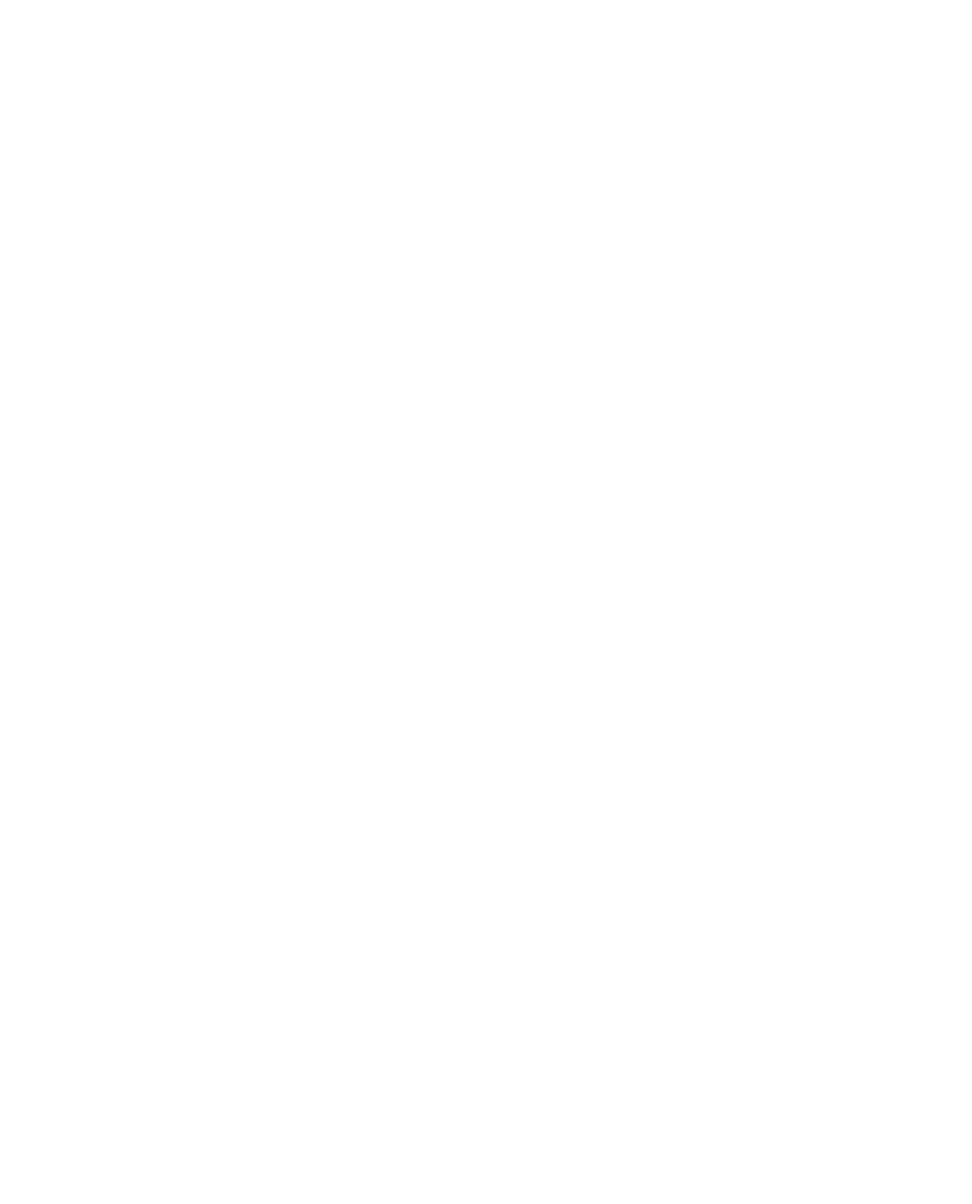
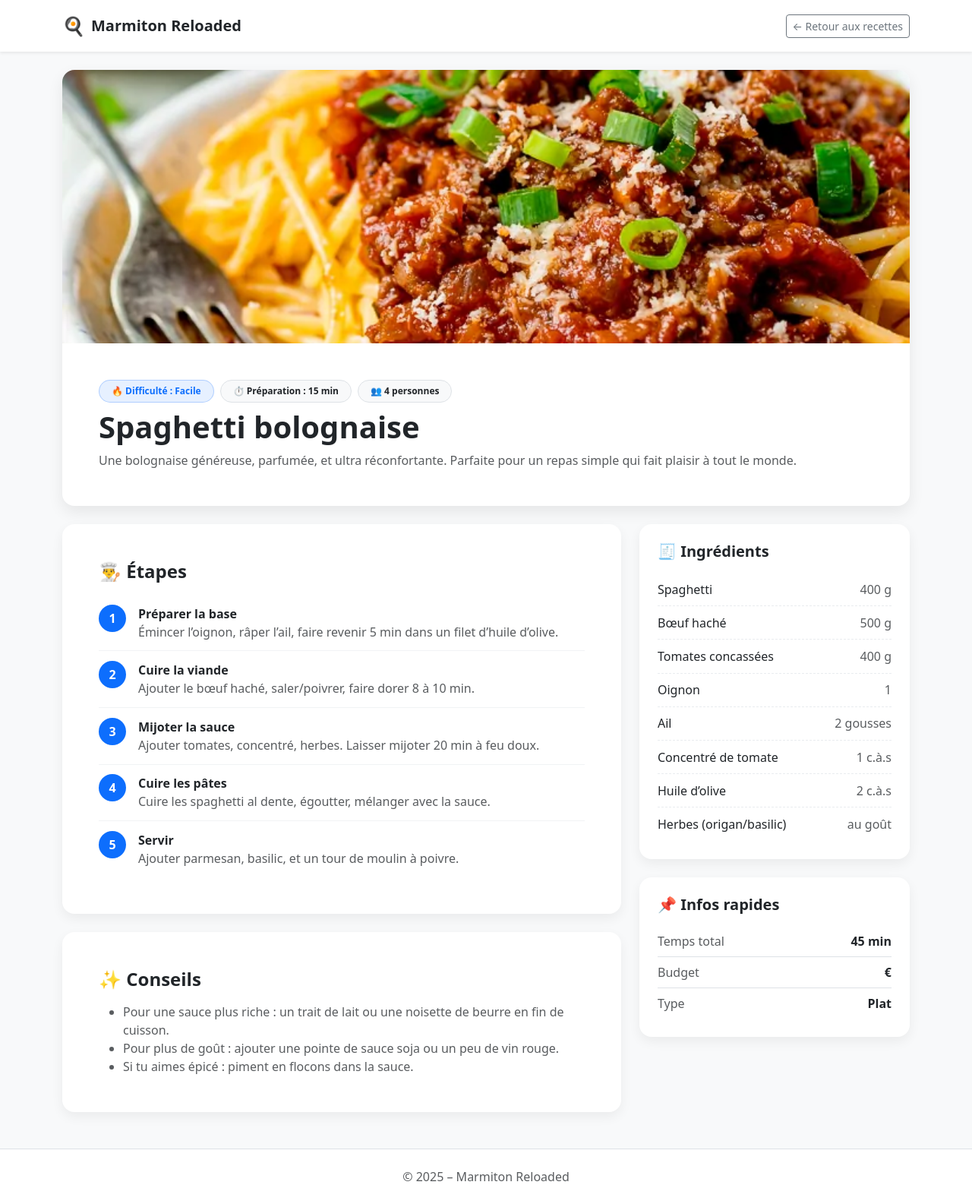
Before and after one commit to reivilo33/TP_POEC, a Flask app: page /recettes/1 in a window 1280 px wide. Before the commit the page is empty. Shown: the whole page at 76% size. Before the commit the page ends 800 px from the top, so only its background shows below. Run offline with Flask 3, Linux system fonts and the light colour scheme.

Commit message:
merge backend to front

```diff
--- a/templates/show.html
+++ b/templates/show.html
@@ -0,0 +1,249 @@
+<!DOCTYPE html>
+<html lang="fr">
+<head>
+  <meta charset="UTF-8">
+  <title>Marmiton Reloaded - Recette</title>
+  <meta name="viewport" content="width=device-width, initial-scale=1">
+
+  <!-- Bootstrap 5.3.8 -->
+  <link
+    href="https://cdn.jsdelivr.net/npm/bootstrap@5.3.8/dist/css/bootstrap.min.css"
+    rel="stylesheet"
+  >
+
+  <style>
+    body { background-color: #f8f9fa; }
+
+    .recipe-hero {
+      background: #fff;
+      border-radius: 1rem;
+      overflow: hidden;
+      box-shadow: 0 8px 20px rgba(0,0,0,0.08);
+    }
+
+    .recipe-hero img {
+      width: 100%;
+      height: 360px;
+      object-fit: cover;
+    }
+
+    .badge-soft {
+      background: rgba(13,110,253,0.10);
+      color: #0d6efd;
+      border: 1px solid rgba(13,110,253,0.25);
+    }
+
+    .section-card {
+      background: #fff;
+      border-radius: 1rem;
+      box-shadow: 0 6px 16px rgba(0,0,0,0.06);
+    }
+
+    .ingredient-item {
+      display: flex;
+      justify-content: space-between;
+      gap: 1rem;
+      padding: .6rem 0;
+      border-bottom: 1px dashed #e9ecef;
+    }
+    .ingredient-item:last-child { border-bottom: none; }
+
+    .step {
+      display: flex;
+      gap: 1rem;
+      padding: .8rem 0;
+      border-bottom: 1px solid #f1f3f5;
+    }
+    .step:last-child { border-bottom: none; }
+
+    .step-number {
+      width: 2.25rem;
+      height: 2.25rem;
+      border-radius: 999px;
+      display: inline-flex;
+      align-items: center;
+      justify-content: center;
+      font-weight: 700;
+      background: #0d6efd;
+      color: #fff;
+      flex: 0 0 auto;
+    }
+  </style>
+</head>
+
+<body>
+
+  <!-- Header -->
+  <header class="bg-white shadow-sm mb-4">
+    <div class="container py-3 d-flex align-items-center justify-content-between">
+      <div class="d-flex align-items-center gap-2">
+        <span class="fs-4">🍳</span>
+        <strong class="fs-5">Marmiton Reloaded</strong>
+      </div>
+
+      <a href="index.html" class="btn btn-outline-secondary btn-sm">
+        ← Retour aux recettes
+      </a>
+    </div>
+  </header>
+
+  <main class="container pb-5">
+
+    <!-- HERO -->
+    <div class="recipe-hero mb-4">
+      <img src="../images/image1.jpg" alt="Spaghetti bolognaise">
+
+      <div class="p-4 p-md-5">
+        <div class="d-flex flex-wrap align-items-center gap-2 mb-2">
+          <span class="badge badge-soft rounded-pill px-3 py-2">🔥 Difficulté : Facile</span>
+          <span class="badge bg-light text-dark rounded-pill px-3 py-2 border">⏱️ Préparation : 15 min</span>
+          <span class="badge bg-light text-dark rounded-pill px-3 py-2 border">👥 4 personnes</span>
+        </div>
+
+        <h1 class="fw-bold mb-2">Spaghetti bolognaise</h1>
+
+        <p class="text-muted mb-0">
+          Une bolognaise généreuse, parfumée, et ultra réconfortante.
+          Parfaite pour un repas simple qui fait plaisir à tout le monde.
+        </p>
+      </div>
+    </div>
+
+    <!-- CONTENU -->
+    <div class="row g-4">
+
+      <!-- Col gauche -->
+      <div class="col-12 col-lg-8">
+
+        <!-- Instructions -->
+        <section class="section-card p-4 p-md-5 mb-4">
+          <h2 class="h4 fw-bold mb-3">👨‍🍳 Étapes</h2>
+
+          <div class="step">
+            <div class="step-number">1</div>
+            <div>
+              <div class="fw-semibold">Préparer la base</div>
+              <div class="text-muted">Émincer l’oignon, râper l’ail, faire revenir 5 min dans un filet d’huile d’olive.</div>
+            </div>
+          </div>
+
+          <div class="step">
+            <div class="step-number">2</div>
+            <div>
+              <div class="fw-semibold">Cuire la viande</div>
+              <div class="text-muted">Ajouter le bœuf haché, saler/poivrer, faire dorer 8 à 10 min.</div>
+            </div>
+          </div>
+
+          <div class="step">
+            <div class="step-number">3</div>
+            <div>
+              <div class="fw-semibold">Mijoter la sauce</div>
+              <div class="text-muted">Ajouter tomates, concentré, herbes. Laisser mijoter 20 min à feu doux.</div>
+            </div>
+          </div>
+
+          <div class="step">
+            <div class="step-number">4</div>
+            <div>
+              <div class="fw-semibold">Cuire les pâtes</div>
+              <div class="text-muted">Cuire les spaghetti al dente, égoutter, mélanger avec la sauce.</div>
+            </div>
+          </div>
+
+          <div class="step">
+            <div class="step-number">5</div>
+            <div>
+              <div class="fw-semibold">Servir</div>
+              <div class="text-muted">Ajouter parmesan, basilic, et un tour de moulin à poivre.</div>
+            </div>
+          </div>
+        </section>
+
+        <!-- Conseils -->
+        <section class="section-card p-4 p-md-5">
+          <h2 class="h4 fw-bold mb-3">✨ Conseils</h2>
+          <ul class="mb-0 text-muted">
+            <li>Pour une sauce plus riche : un trait de lait ou une noisette de beurre en fin de cuisson.</li>
+            <li>Pour plus de goût : ajouter une pointe de sauce soja ou un peu de vin rouge.</li>
+            <li>Si tu aimes épicé : piment en flocons dans la sauce.</li>
+          </ul>
+        </section>
+
+      </div>
+
+      <!-- Col droite -->
+      <div class="col-12 col-lg-4">
+
+        <!-- Ingrédients -->
+        <aside class="section-card p-4 p-md-4 mb-4">
+          <h2 class="h5 fw-bold mb-3">🧾 Ingrédients</h2>
+
+          <div class="ingredient-item">
+            <span>Spaghetti</span>
+            <span class="text-muted">400 g</span>
+          </div>
+          <div class="ingredient-item">
+            <span>Bœuf haché</span>
+            <span class="text-muted">500 g</span>
+          </div>
+          <div class="ingredient-item">
+            <span>Tomates concassées</span>
+            <span class="text-muted">400 g</span>
+          </div>
+          <div class="ingredient-item">
+            <span>Oignon</span>
+            <span class="text-muted">1</span>
+          </div>
+          <div class="ingredient-item">
+            <span>Ail</span>
+            <span class="text-muted">2 gousses</span>
+          </div>
+          <div class="ingredient-item">
+            <span>Concentré de tomate</span>
+            <span class="text-muted">1 c.à.s</span>
+          </div>
+          <div class="ingredient-item">
+            <span>Huile d’olive</span>
+            <span class="text-muted">2 c.à.s</span>
+          </div>
+          <div class="ingredient-item">
+            <span>Herbes (origan/basilic)</span>
+            <span class="text-muted">au goût</span>
+          </div>
+        </aside>
+
+        <!-- Infos rapides -->
+        <aside class="section-card p-4 p-md-4">
+          <h2 class="h5 fw-bold mb-3">📌 Infos rapides</h2>
+
+          <div class="d-flex justify-content-between py-2 border-bottom">
+            <span class="text-muted">Temps total</span>
+            <span class="fw-semibold">45 min</span>
+          </div>
+
+          <div class="d-flex justify-content-between py-2 border-bottom">
+            <span class="text-muted">Budget</span>
+            <span class="fw-semibold">€</span>
+          </div>
+
+          <div class="d-flex justify-content-between py-2">
+            <span class="text-muted">Type</span>
+            <span class="fw-semibold">Plat</span>
+          </div>
+
+        </aside>
+
+      </div>
+    </div>
+
+  </main>
+
+  <footer class="py-4 bg-white border-top">
+    <div class="container text-center text-muted">
+      © 2025 – Marmiton Reloaded
+    </div>
+  </footer>
+
+</body>
+</html>
```
Also changed, not shown: templates/index.html (+11 -6 lines).
